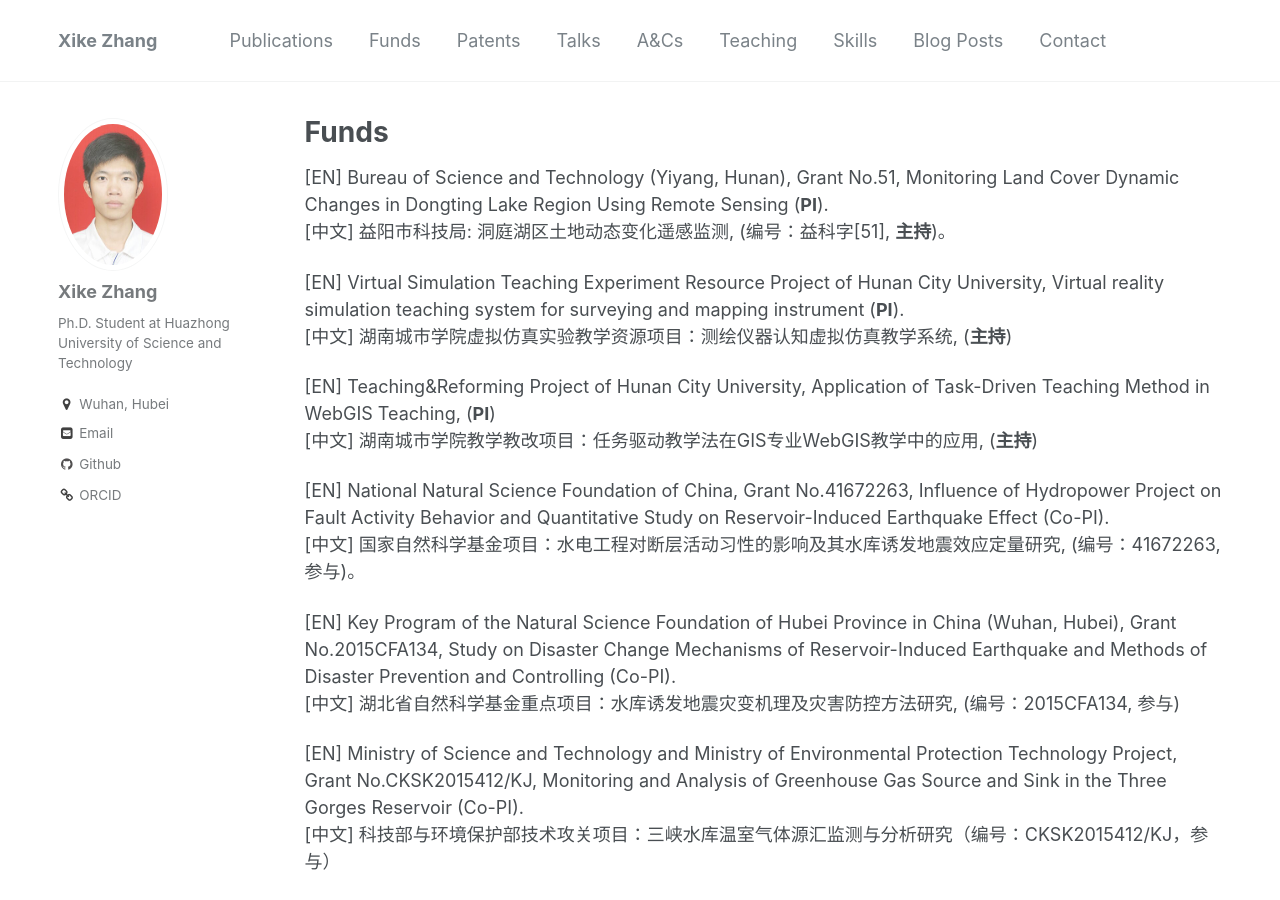
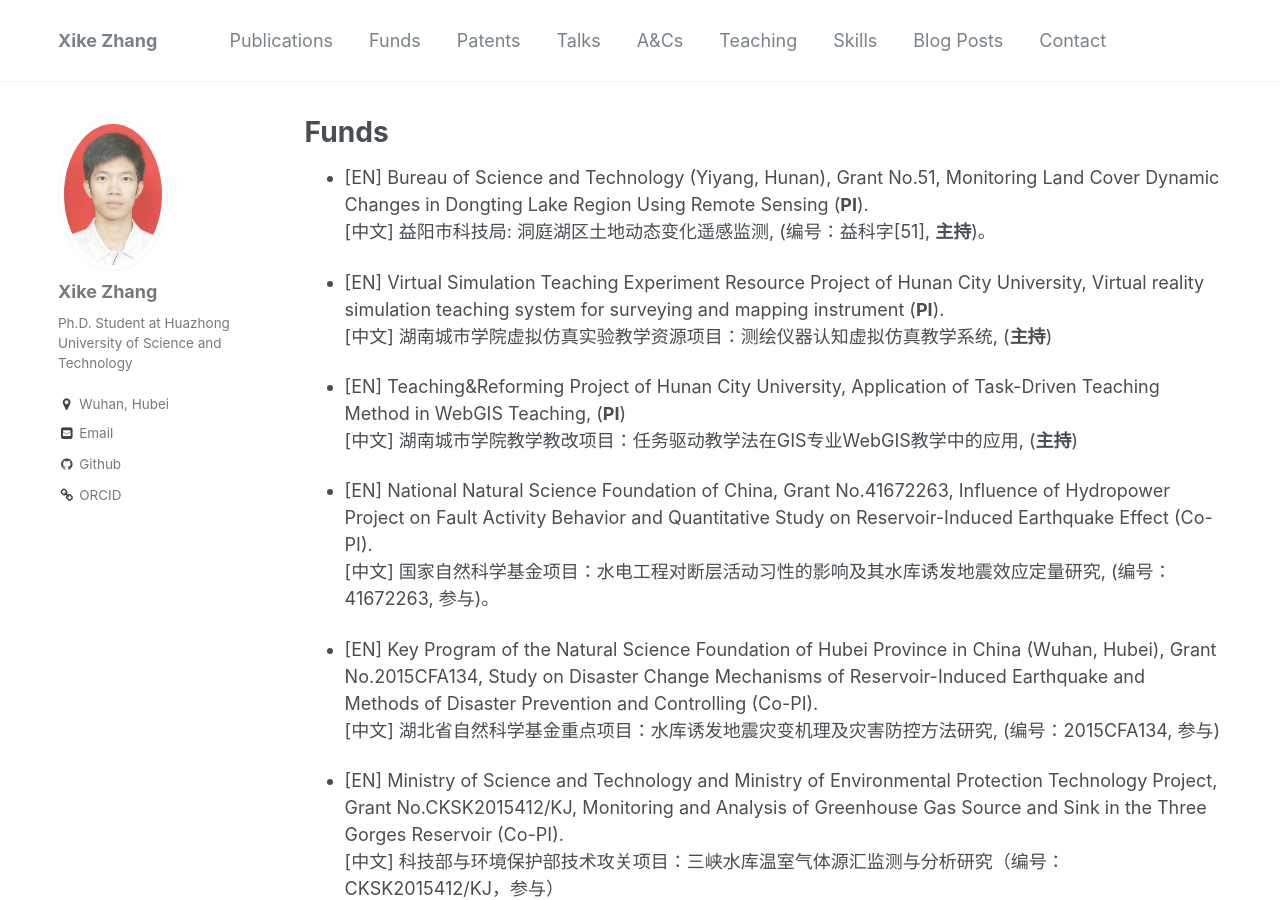
Before and after one commit to kokocheung/XikeZhang.github.io, a Jekyll site: the page built from _pages/funds.md, in a window 1280 px wide and 900 px high. Built offline with Jekyll 4.4.1, drawn with Linux system fonts in a browser that asks for light colours.

```diff
--- a/_pages/funds.md
+++ b/_pages/funds.md
@@ -5,36 +5,35 @@ permalink: /funds/
 author_profile: true
 ---
 
-[EN] Bureau of Science and Technology (Yiyang, Hunan), Grant No.51, Monitoring Land Cover Dynamic Changes in Dongting Lake Region Using Remote Sensing (<b>PI</b>).<br>
-[中文] 益阳市科技局: 洞庭湖区土地动态变化遥感监测, (编号：益科字[51], <b>主持</b>)。
++ [EN] Bureau of Science and Technology (Yiyang, Hunan), Grant No.51, Monitoring Land Cover Dynamic Changes in Dongting Lake Region Using Remote Sensing (<b>PI</b>).<br>
+  [中文] 益阳市科技局: 洞庭湖区土地动态变化遥感监测, (编号：益科字[51], <b>主持</b>)。
 
-[EN] Virtual Simulation Teaching Experiment Resource Project of Hunan City University, Virtual reality simulation teaching system for surveying and mapping instrument (<b>PI</b>).<br>
-[中文] 湖南城市学院虚拟仿真实验教学资源项目：测绘仪器认知虚拟仿真教学系统, (<b>主持</b>)
++ [EN] Virtual Simulation Teaching Experiment Resource Project of Hunan City University, Virtual reality simulation teaching system for surveying and mapping instrument (<b>PI</b>).<br>
+  [中文] 湖南城市学院虚拟仿真实验教学资源项目：测绘仪器认知虚拟仿真教学系统, (<b>主持</b>)
 
-[EN] Teaching&Reforming Project of Hunan City University, Application of Task-Driven Teaching Method in WebGIS Teaching, (<b>PI</b>)<br>
-[中文] 湖南城市学院教学教改项目：任务驱动教学法在GIS专业WebGIS教学中的应用, (<b>主持</b>)
++ [EN] Teaching&Reforming Project of Hunan City University, Application of Task-Driven Teaching Method in WebGIS Teaching, (<b>PI</b>)<br>
+  [中文] 湖南城市学院教学教改项目：任务驱动教学法在GIS专业WebGIS教学中的应用, (<b>主持</b>)
 
-[EN] National Natural Science Foundation of China, Grant No.41672263, Influence of Hydropower Project on Fault Activity Behavior and Quantitative Study on Reservoir-Induced Earthquake Effect (Co-PI).<br>
-[中文] 国家自然科学基金项目：水电工程对断层活动习性的影响及其水库诱发地震效应定量研究, (编号：41672263, 参与)。
++ [EN] National Natural Science Foundation of China, Grant No.41672263, Influence of Hydropower Project on Fault Activity Behavior and Quantitative Study on Reservoir-Induced Earthquake Effect (Co-PI).<br>
+  [中文] 国家自然科学基金项目：水电工程对断层活动习性的影响及其水库诱发地震效应定量研究, (编号：41672263, 参与)。
 
-[EN] Key Program of the Natural Science Foundation of Hubei Province in China (Wuhan, Hubei), Grant No.2015CFA134, Study on Disaster Change Mechanisms of Reservoir-Induced Earthquake and Methods of Disaster Prevention and Controlling (Co-PI).<br>
-[中文] 湖北省自然科学基金重点项目：水库诱发地震灾变机理及灾害防控方法研究, (编号：2015CFA134, 参与)
++ [EN] Key Program of the Natural Science Foundation of Hubei Province in China (Wuhan, Hubei), Grant No.2015CFA134, Study on Disaster Change Mechanisms of Reservoir-Induced Earthquake and Methods of Disaster Prevention and Controlling (Co-PI).<br>
+  [中文] 湖北省自然科学基金重点项目：水库诱发地震灾变机理及灾害防控方法研究, (编号：2015CFA134, 参与)
 
-[EN] Ministry of Science and Technology and Ministry of Environmental Protection Technology Project, Grant No.CKSK2015412/KJ, Monitoring and Analysis of Greenhouse Gas Source and Sink in the Three Gorges Reservoir (Co-PI). <br>
-[中文] 科技部与环境保护部技术攻关项目：三峡水库温室气体源汇监测与分析研究（编号：CKSK2015412/KJ，参与）
++ [EN] Ministry of Science and Technology and Ministry of Environmental Protection Technology Project, Grant No.CKSK2015412/KJ, Monitoring and Analysis of Greenhouse Gas Source and Sink in the Three Gorges Reservoir (Co-PI). <br>
+  [中文] 科技部与环境保护部技术攻关项目：三峡水库温室气体源汇监测与分析研究（编号：CKSK2015412/KJ，参与）
 
-[EN] Key Program of the Science and Technology Plan of Hunan Province in China (Changsha, Hunan), Grant No.2016SK2088, Study on Satellite Remote Sensing Data Interpretation Technology in Natural Disaster Monitoring (Co-PI).<br>
-[中文] 湖南省科技计划重点项目：自然灾害卫星遥感监测数据解释技术研究（编号：2016SK2088，参与）
++ [EN] Key Program of the Science and Technology Plan of Hunan Province in China (Changsha, Hunan), Grant No.2016SK2088, Study on Satellite Remote Sensing Data Interpretation Technology in Natural Disaster Monitoring (Co-PI).<br>
+  [中文] 湖南省科技计划重点项目：自然灾害卫星遥感监测数据解释技术研究（编号：2016SK2088，参与）
 
-[EN] Key Program of the Science and Technology Plan of Hunan Province in China (Changsha, Hunan), Grant No.2016SK2088, Study on Key Technologies of Flood Disaster Dynamic Monitoring and Warning Using Remote Sensing (Co-PI).<br>
-[中文] 湖南省科技计划重点项目：洪灾遥感动态监测与预警关键技术研究（编号：2017SK22271，参与）
++ [EN] Key Program of the Science and Technology Plan of Hunan Province in China (Changsha, Hunan), Grant No.2016SK2088, Study on Key Technologies of Flood Disaster Dynamic Monitoring and Warning Using Remote Sensing (Co-PI).<br>
+  [中文] 湖南省科技计划重点项目：洪灾遥感动态监测与预警关键技术研究（编号：2017SK22271，参与）
 
-[EN] Key Construction Project of Guangzhou Forestry and Landscape Bureau, Grant No. GZIT2010-ZB0533, Guangzhou Digital Forestry and Big&Famous Tree Protection System Construction Project (Co-PI).<br>
-[中文] 广州市林业和园林局重点建设项目：广州数字林业及大树名木保护系统建设项目（编号：GZIT2010-ZB0533，参与）
++ [EN] Key Construction Project of Guangzhou Forestry and Landscape Bureau, Grant No. GZIT2010-ZB0533, Guangzhou Digital Forestry and Big&Famous Tree Protection System Construction Project (Co-PI).<br>
+  [中文] 广州市林业和园林局重点建设项目：广州数字林业及大树名木保护系统建设项目（编号：GZIT2010-ZB0533，参与）
 
++ [EN] Key Program of the Science and Technology Plan of Hunan Province in China (Changsha, Hunan), Grant No.2010NK2004, Study on Dynamic Information Query and Matching Technology in Response to Farmers' Demands and Its Implementation (Co-PI).<br>
+  [中文] 湖南省科技计划重点项目：响应农民诉求的动态信息快速查询与匹配技术研究与实现（编号：2010NK2004，参与）
 
-[EN] Key Program of the Science and Technology Plan of Hunan Province in China (Changsha, Hunan), Grant No.2010NK2004, Study on Dynamic Information Query and Matching Technology in Response to Farmers' Demands and Its Implementation (Co-PI).<br>
-[中文] 湖南省科技计划重点项目：响应农民诉求的动态信息快速查询与匹配技术研究与实现（编号：2010NK2004，参与）
-
-[EN] Key Program of the Science and Technology Plan of Hunan Province in China (Changsha, Hunan), Grant No.2010CK2009, Key Technologies of Mining and Merging in Related Information of Scientific and Technological Achievements Transformation and Its Application (Co-PI).<br>
-[中文] 湖南省科技计划重点项目：科技成果转化中相关信息挖掘与融合关键技术研究与应用（编号：2010NK2004，参与）
++ [EN] Key Program of the Science and Technology Plan of Hunan Province in China (Changsha, Hunan), Grant No.2010CK2009, Key Technologies of Mining and Merging in Related Information of Scientific and Technological Achievements Transformation and Its Application (Co-PI).<br>
+  [中文] 湖南省科技计划重点项目：科技成果转化中相关信息挖掘与融合关键技术研究与应用（编号：2010NK2004，参与）
```
